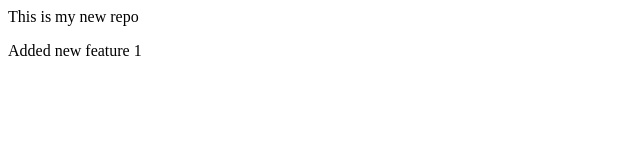
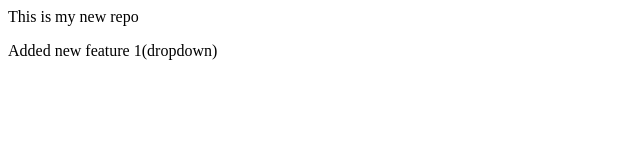
Before and after one commit to shashivardhan18/localrepo, a plain HTML site: page index.html in a window 1280 px wide. Shown: the full height of the page, 0-640 px from the left. Drawn offline with Linux system fonts and the light colour scheme.

Commit message:
Added dropdown

```diff
--- a/index.html
+++ b/index.html
@@ -1,2 +1,2 @@
 <p>This is my new repo</p>
-<p>Added new feature 1</p>
+<p>Added new feature 1(dropdown)</p>
```
